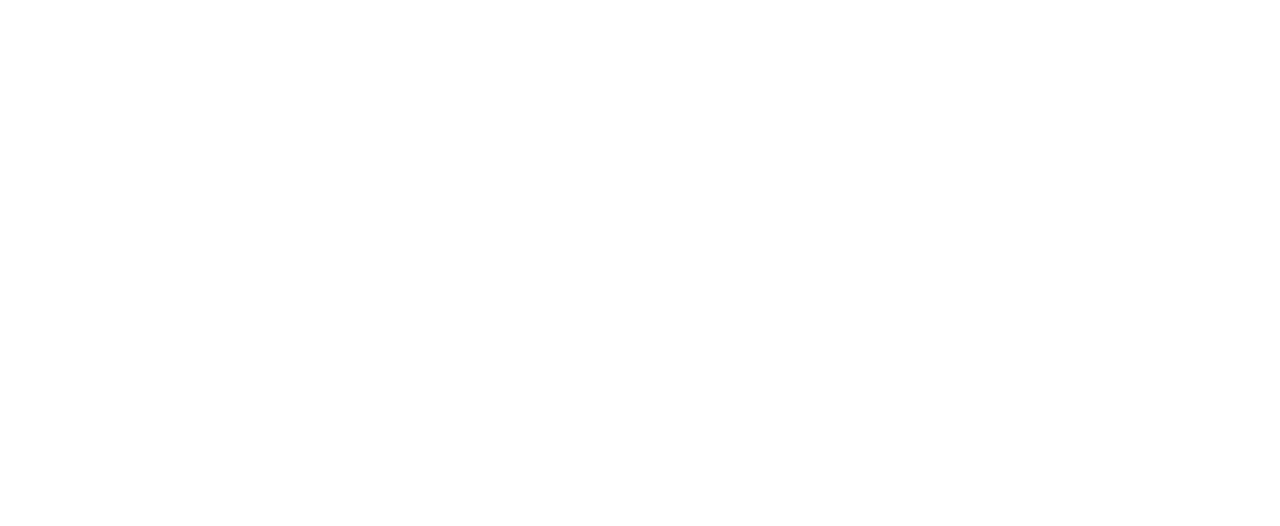
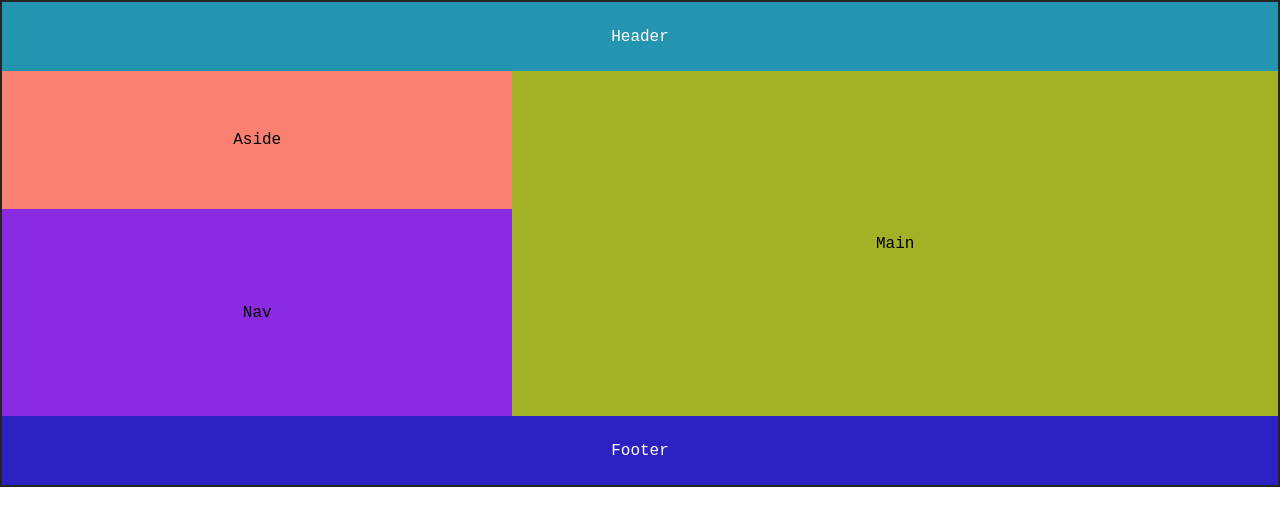
Before and after one commit to alpandi15/learn-css-flexbox, a plain HTML site: page grid/index.html in a window 1280 px wide. Drawn offline with Linux system fonts and the light colour scheme.

Commit message:
Css grid

```diff
--- a/grid/index.html
+++ b/grid/index.html
@@ -3,9 +3,22 @@
 <head>
     <meta charset="UTF-8">
     <meta name="viewport" content="width=device-width, initial-scale=1.0">
-    <title>Grid</title>
+    <title>Grid Layout</title>
+    <link rel="stylesheet" href="./style.css"></link>
 </head>
 <body>
-
+    <div class="container">
+        <header>
+            Header
+        </header>
+        <aside>Aside</aside>
+        <nav>Nav</nav>
+        <main>
+            Main
+        </main>
+        <footer>
+            Footer
+        </footer>
+    </div>
 </body>
 </html>
--- /dev/null
+++ b/grid/style.css
@@ -0,0 +1,62 @@
+body, html {
+    margin: 0;
+    padding: 0;
+    font-family: 'Courier New', Courier, monospace;
+}
+
+.container {
+    margin: 0px auto;
+    border: 2px solid #242424;
+    display: grid;
+    grid-template-areas: "header header"
+                         "aside main"
+                         "nav main"
+                         "footer footer"
+    ;
+    grid-template-columns: 1fr 1.5fr;
+    grid-template-rows: 0.5fr 1fr 1.5fr 0.5fr;
+}
+
+header {
+    grid-area: header;
+    background-color: #2495b1;
+    color: white;
+    display: flex;
+    justify-content: center;
+    align-items: center;
+}
+
+aside {
+    grid-area: aside;
+    display: flex;
+    background-color: salmon;
+    justify-content: center;
+    align-items: center;
+    padding: 60px 0;
+}
+
+nav {
+    grid-area: nav;
+    background-color: blueviolet;
+    display: flex;
+    justify-content: center;
+    align-items: center;
+}
+
+main {
+    grid-area: main;
+    background-color: #a3b124;
+    flex: 3;
+    display: flex;
+    justify-content: center;
+    align-items: center;
+}
+
+footer {
+    grid-area: footer;
+    background-color: #2c22c2;
+    display: flex;
+    justify-content: center;
+    align-items: center;
+    color: white;
+}
```
